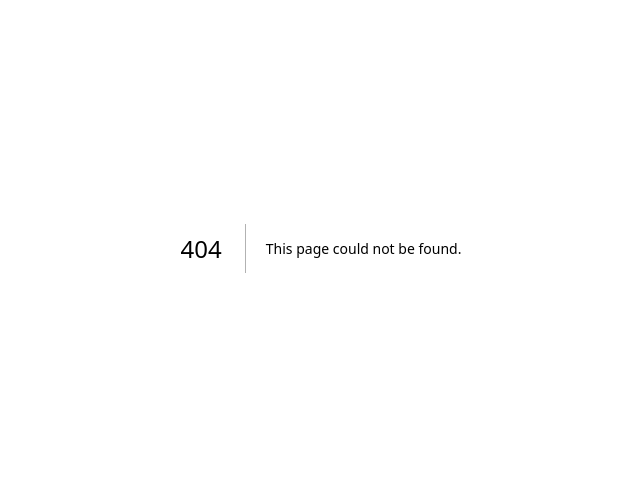
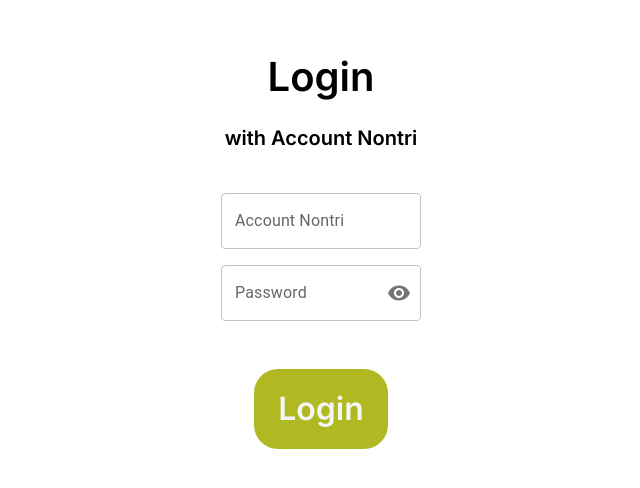
Before and after one commit to hackathon-ku/hackathon-2023-memo, a Next.js app in the folder frontend/: page /login in a window 1280 px wide. Before the commit this address had no page. Shown: the part 152-640 px from the top of the page, without its empty margins (319-959 px from the left). Built offline with nearby package versions, Linux system fonts and the light colour scheme.

Commit message:
add: wait

```diff
--- /dev/null
+++ b/frontend/src/app/login/page.tsx
@@ -0,0 +1,116 @@
+'use client';
+import TextField from '@mui/material/TextField';
+import {InputAdornment} from '@mui/material';
+import {IconButton} from '@mui/material';
+import {Visibility, VisibilityOff} from '@mui/icons-material';
+import {InputLabel} from '@mui/material';
+import {OutlinedInput} from '@mui/material';
+import {FormControl} from '@mui/material';
+import {useState, useRef} from 'react';
+import CryptoJS from 'crypto-js';
+import {useRouter} from "next/navigation";
+import baseUrl from "@/config/baseUrl";
+import useUserStore from "@/stores/UserStore";
+
+const Login = () => {
+    const router = useRouter();
+    const [error, setError] = useState<string|undefined>("");
+    const [showPassword, setShowPassword] = useState(false);
+    const accountNontriRef = useRef<HTMLInputElement>(null);
+    const passwordRef = useRef<HTMLInputElement>(null);
+    const {isAuth,setIsAuth,setUsername,setChat} = useUserStore(state => ({
+        isAuth: state.isAuth,
+        setIsAuth: state.setIsAuth,
+        setUsername: state.setUsername,
+        setChat: state.setChat
+    }))
+    const handleClickShowPassword = () => setShowPassword((show) => !show);
+    const handleMouseDownPassword = (
+        event: React.MouseEvent<HTMLButtonElement>
+    ) => {
+        event.preventDefault();
+    };
+    const handleSubmit = async () => {
+        const accountNontriValue = accountNontriRef.current?.value;
+        const passwordValue = passwordRef.current?.value;
+        if (!accountNontriValue || !passwordValue) return;
+        const hashedPassword = CryptoJS.SHA256(passwordValue).toString();
+        console.log(hashedPassword)
+        try {
+            const res = await baseUrl.post("/login", {
+              username: accountNontriValue,
+              password: hashedPassword
+            })
+            console.log("res",res)
+            if (res.status === 200) {
+                console.log("pass",res)
+                setError("")
+                setIsAuth(res.data.isauth)
+                setChat(res.data.chat)
+                setUsername(accountNontriValue)
+                router.push("/home")
+            }
+
+        } catch (e) {
+            setError("Account Nontri or Password is incorrect")
+            console.log(e)
+        }
+        // console.log(`Account Nontri: ${accountNontriValue}, Password: ${passwordValue}, Hashed Password: ${hashedPassword}`);
+    };
+    return (
+        <div className="flex flex-col items-center justify-evenly h-screen w-screen ">
+            <div>
+                <div className="font-semibold text-[40px] flex flex-col items-center justify-center mb-10 gap-y-4">
+                    <span>Login</span>
+                    <div className="text-[20px]">with Account Nontri</div>
+                </div>
+                <div className='mb-10'>
+                    <div className='flex items-center justify-center mb-2'>
+                        <TextField
+                            id="outlined-basic"
+                            label="Account Nontri"
+                            type="text"
+                            inputRef={accountNontriRef}
+                            sx={{width: '200px'}}
+                        />
+                    </div>
+                    <div className='flex items-center justify-center mb-2'>
+                        <FormControl sx={{m: 1, width: '200px'}} variant="outlined">
+                            <InputLabel htmlFor="outlined-adornment-password">
+                                Password
+                            </InputLabel>
+                            <OutlinedInput
+                                id="outlined-adornment-password"
+                                type={showPassword ? 'text' : 'password'}
+                                endAdornment={
+                                    <InputAdornment position="end">
+                                        <IconButton
+                                            aria-label="toggle password visibility"
+                                            onClick={handleClickShowPassword}
+                                            onMouseDown={handleMouseDownPassword}
+                                            edge="end"
+                                        >
+                                            {showPassword ? <VisibilityOff/> : <Visibility/>}
+                                        </IconButton>
+                                    </InputAdornment>
+                                }
+                                label="Password"
+                                inputRef={passwordRef}
+                            />
+                        </FormControl>
+                    </div>
+                    {error && <div className="text-red-500 text-[20px] mt-2">{error}</div>}
+                </div>
+
+                <div className="flex justify-center items-center">
+                    <button onClick={handleSubmit}
+                            className="bg-[#B0B922] text-[32px] font-semibold text-neutral-100 rounded-3xl px-6 py-4">
+                        Login
+                    </button>
+                </div>
+            </div>
+        </div>
+    );
+};
+
+export default Login;
--- /dev/null
+++ b/frontend/src/components/history/CardHistory.tsx
@@ -0,0 +1,18 @@
+import useUserStore from "@/stores/UserStore"
+import { FC } from "react"
+import {useRouter} from "next/navigation";
+
+interface CardHistoryProps {
+    name?: string,
+    chatId: string
+}
+const CardHistory:FC<CardHistoryProps> = ({name="Cat is so cute",chatId}) => {
+    const router = useRouter();
+  return (
+    <div onClick={
+        () => router.push(`/chat?chatId=${chatId}`)
+    } className="cursor-pointer  rounded-2xl border-neutral-300 border p-4 shadow-[0_4px_4px_0px_rgba(0,0,0,0.05)] text-neutral-500">{name}</div>
+  )
+}
+
+export default CardHistory
```
